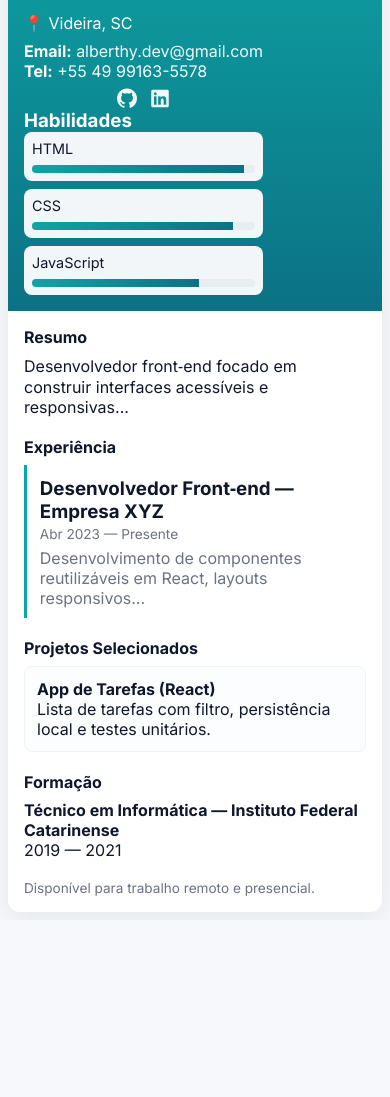
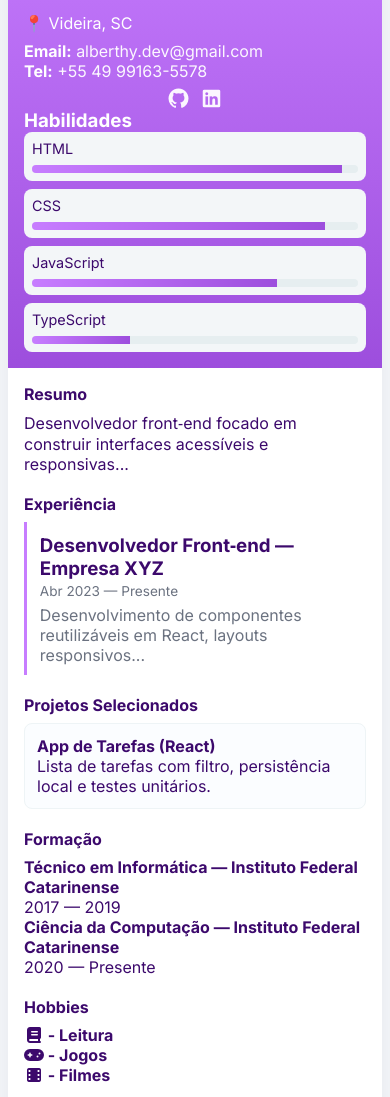
Before and after one commit to alberthydev/curriculo-atividade-web, a plain HTML site: page index.html in a window 390 px wide. Shown: the part 123-1220 px from the top of the page. Before the commit the page ends 1043 px from the top, so only its background shows below. Drawn offline with Linux system fonts and the light colour scheme.

Commit message:
Arrumado responsividade

```diff
--- a/index.html
+++ b/index.html
@@ -24,9 +24,9 @@
       --bg: #f6f8fb;
       --card: #ffffff;
       --muted: #6b7280;
-      --accent: #0ea5a4;
-      --accent-2: #0b7285;
-      --text: #0f172a;
+      --accent: #c77dff;
+      --accent-2: #9d4edd;
+      --text: #3c096c;
       --gap: 1rem;
     }
 
@@ -99,6 +99,14 @@
       margin-top: 0.5rem;
       font-size: 1.25rem;
       justify-content: center;
+    }
+
+    .social i {
+      transition: color 0.3s ease;
+    }
+
+    .social i:hover {
+      color: var(--text);
     }
 
     .skills {
@@ -186,8 +194,12 @@
 
       .sidebar {
         flex-direction: column;
-        align-items: flex-start;
+        align-items: initial;
         padding: 1.5rem;
+      }
+
+      .skill {
+        width: 100%;
       }
 
       main {
@@ -202,6 +214,11 @@
 
       .sidebar {
         padding: 1rem;
+        align-items: initial;
+      }
+
+      .skills {
+        width: 100%;
       }
 
       main {
@@ -226,7 +243,7 @@
         <div class="photo">
           <img
             src="https://avatars.githubusercontent.com/u/68515062?s=400&u=1e4cfa3c9f5cecdefddede63ab6a66c762612569&v=4"
-            alt="Foto do candidato">
+            alt="Foto do usuário">
         </div>
         <div>
           <div class="title">Albert Marques</div>
@@ -258,6 +275,9 @@
           <div class="skill">JavaScript
             <div class="progress"><span style="width:75%"></span></div>
           </div>
+          <div class="skill">TypeScript
+            <div class="progress"><span style="width: 30%;"></span></div>
+          </div>
         </div>
     </aside>
 
@@ -285,7 +305,6 @@
             <strong>App de Tarefas (React)</strong>
             <div class="muted">Lista de tarefas com filtro, persistência local e testes unitários.</div>
           </div>
-          <!-- Mais projetos -->
         </div>
       </section>
 
@@ -293,7 +312,28 @@
         <h2 id="education-title">Formação</h2>
         <div>
           <strong>Técnico em Informática — Instituto Federal Catarinense</strong>
-          <div class="muted">2019 — 2021</div>
+          <div class="muted">2017 — 2019</div>
+        </div>
+        <div>
+          <strong>Ciência da Computação — Instituto Federal Catarinense</strong>
+          <div class="muted">2020 — Presente</div>
+        </div>
+      </section>
+      <section class="section">
+        <h2 id="hobbies-title">Hobbies</h2>
+        <div class="hobbies">
+          <div class="hobbie">
+            <strong><i class="fa-solid fa-book"></i> - Leitura</strong>
+            <div class="muted"></div>
+          </div>
+          <div class="hobbie">
+            <strong><i class="fa-solid fa-gamepad"></i> - Jogos</strong>
+            <div class="muted"></div>
+          </div>
+          <div class="hobbie">
+            <strong><i class="fa-solid fa-film"></i> - Filmes</strong>
+            <div class="muted"></div>
+          </div>
         </div>
       </section>
 
```
